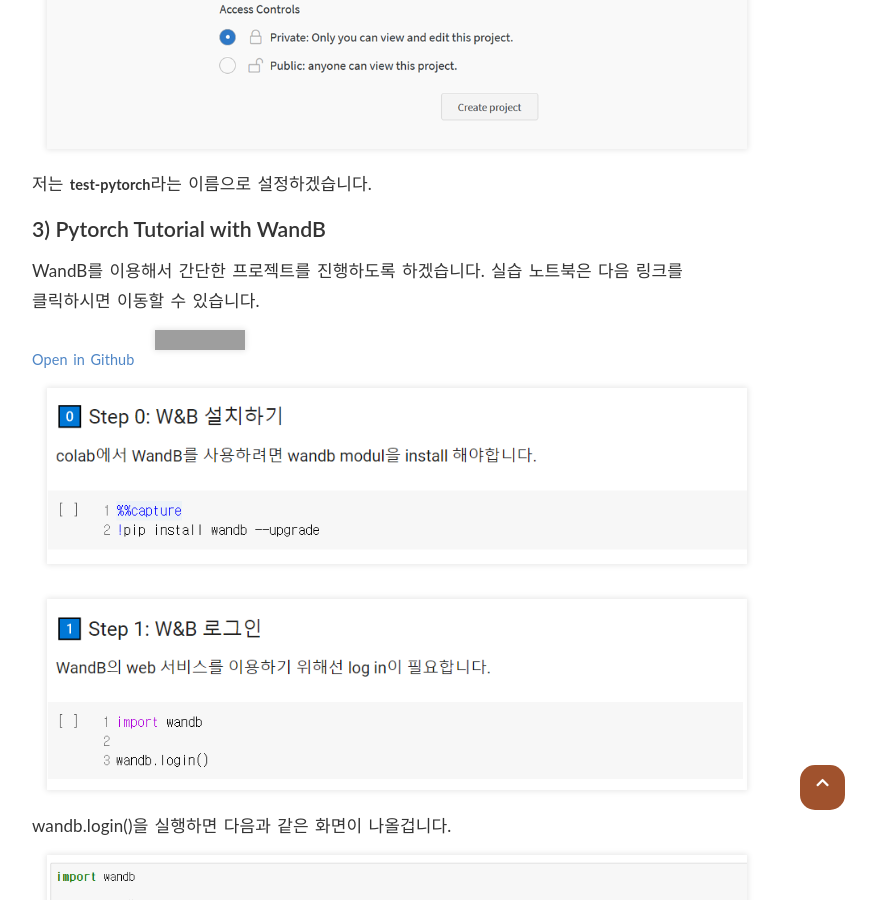
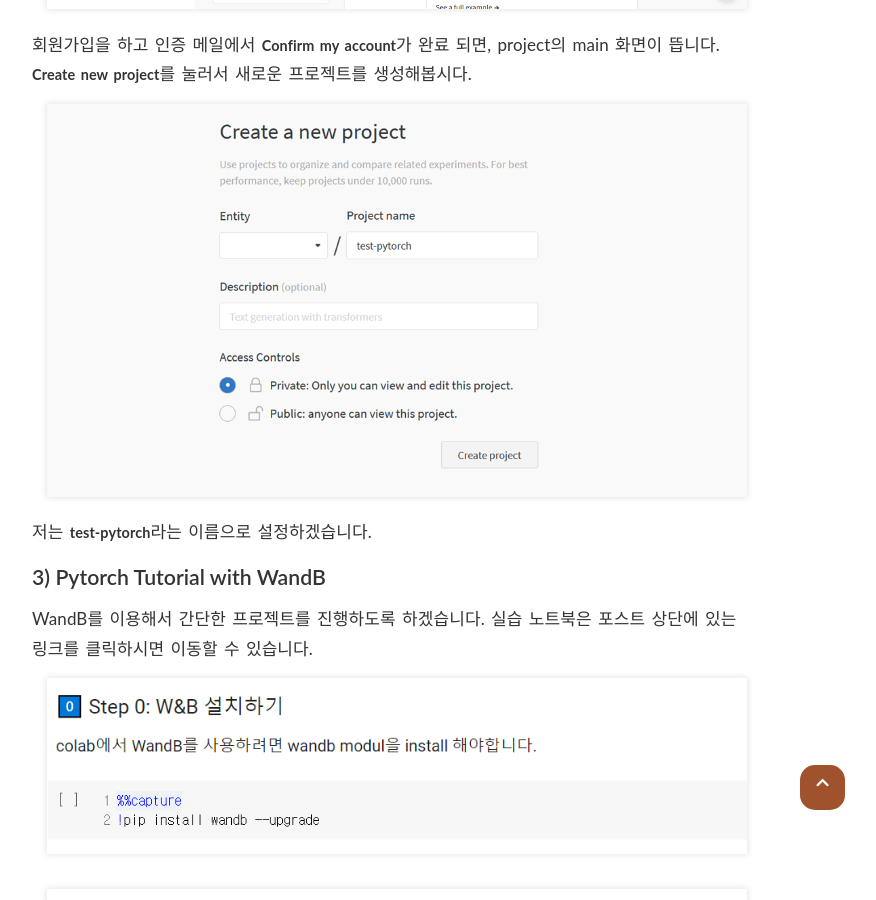
Before and after one commit to PEBpung/PEBpung.github.io, a Jekyll site: the page built from _posts/2021-10-06-WandB-1.md, in a window 1280 px wide and 900 px high, scrolled down 6047 px. Shown: the whole window, without its empty margins (243-1119 px from the left). Built offline with Jekyll 4.4.1, drawn with Linux system fonts in a browser that asks for light colours; nearby versions of some CDN libraries; some web fonts are replaced; comment, search, counter and statistics services are not loaded; grey boxes are pictures that could not be loaded.

Commit message:
[Change] svg

```diff
--- a/_posts/2021-10-06-WandB-1.md
+++ b/_posts/2021-10-06-WandB-1.md
@@ -180,9 +180,9 @@
 
 ### 3) Pytorch Tutorial with WandB
 
-WandB를 이용해서 간단한 프로젝트를 진행하도록 하겠습니다. 실습 노트북은 다음 링크를 클릭하시면 이동할 수 있습니다.
+WandB를 이용해서 간단한 프로젝트를 진행하도록 하겠습니다. 실습 노트북은 포스트 상단에 있는 링크를 클릭하시면 이동할 수 있습니다.
 
-[Open in Github](https://github.com/PEBpung/CNN_wandb/blob/master/WandB_pytorch_tutorial.ipynb)  [![Open In Colab](https://colab.research.google.com/assets/colab-badge.svg)](https://colab.research.google.com/github/PEBpung/CNN_wandb/blob/master/WandB_pytorch_tutorial.ipynb)
+
 
 
 
```
Also changed, not shown: other parts of _posts/2021-10-06-WandB-1.md (+1 -1 lines).
